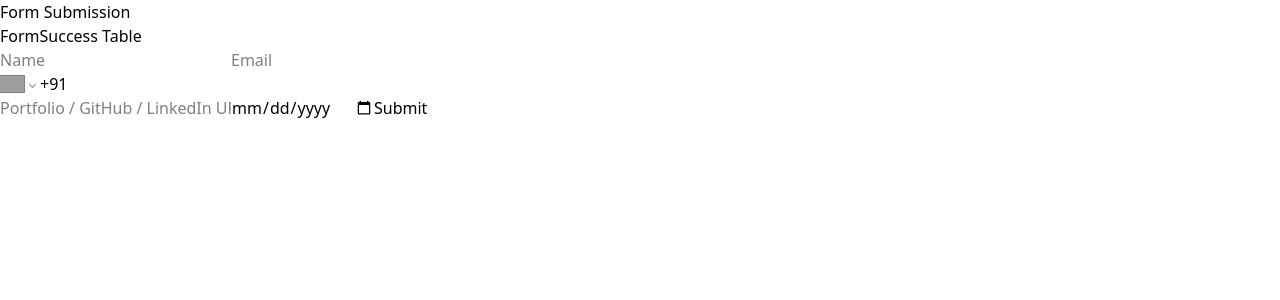
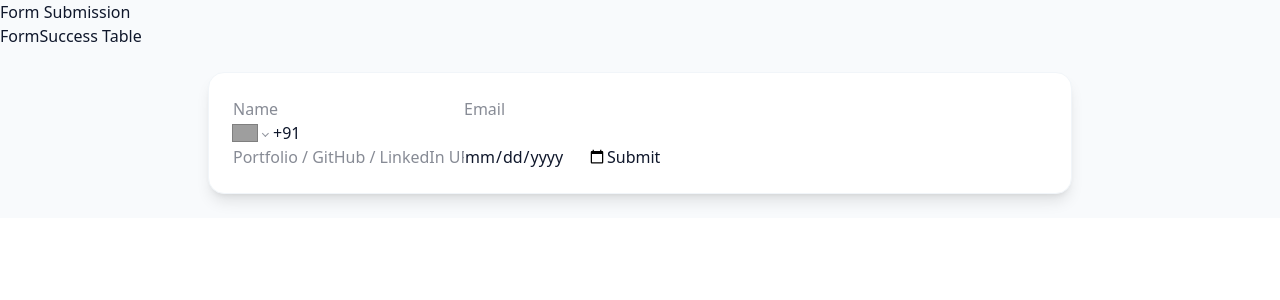
Before and after one commit to ajps208/full_stack_assignment, a React app in the folder frontend/: page / in a window 1280 px wide. Shown: the top 300 px of the page. Built offline with nearby package versions, Linux system fonts and the light colour scheme; grey boxes are pictures that could not be loaded; the HTML template or start-up script is replaced by a standard one.

Commit message:
style(frontend): apply global layout styling to app

```diff
--- a/frontend/src/App.jsx
+++ b/frontend/src/App.jsx
@@ -4,18 +4,15 @@ import { Loader } from "./Components/Loader";
 import { Header } from "./Components/Header";
 import { Form } from "./Components/Form";
 import { SuccessTable } from "./Components/SuccessTable";
-
 import { ToastContainer } from "react-toastify";
 import "react-toastify/dist/ReactToastify.css";
-
-<ToastContainer autoClose={3000} />;
 
 export default function App() {
   const [view, setView] = useState("form");
   const [data, setData] = useState([]);
   const [loading, setLoading] = useState(false);
 
-  // fetch success data
+  // fetch data
   useEffect(() => {
     if (view === "success") {
       setLoading(true);
@@ -27,16 +24,24 @@ export default function App() {
   }, [view]);
 
   return (
-    <>
-    {/* header */}
+    <div className="bg-[#f8fafc] text-slate-900 antialiased mih-h-screen">
+      {/* Header */}
       <Header view={view} setView={setView} />
-      {/* show form  and success table*/}
-      {view === "form" && <Form />}
-      {view === "success" &&
-        (loading ? <Loader /> : <SuccessTable data={data} />)}
 
-      {/* show toast */}
-      <ToastContainer position="top-right" autoClose={3000} />
-    </>
+      {/* Main */}
+      <main className="max-w-4xl mx-auto px-4 py-6">
+        <div className="bg-white rounded-2xl border border-slate-100 shadow-lg">
+          <div className="p-6">
+            {/*form or success table  */}
+            {view === "form" && <Form />}
+            {view === "success" &&
+              (loading ? <Loader /> : <SuccessTable data={data} />)}
+          </div>
+        </div>
+      </main>
+
+      {/* Toast container to notify */}
+      <ToastContainer position="bottom-center" autoClose={3000} />
+    </div>
   );
 }
```
